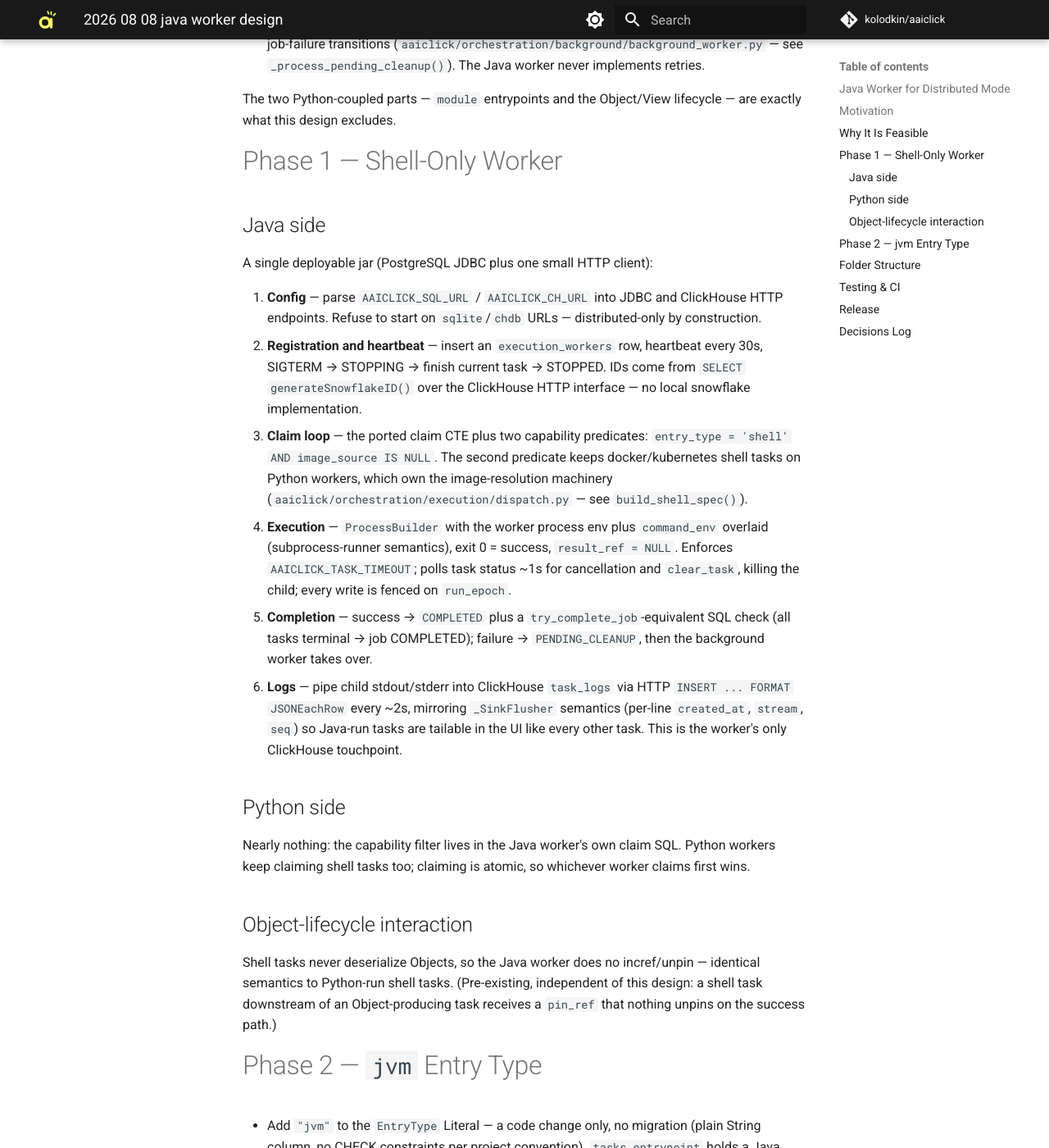
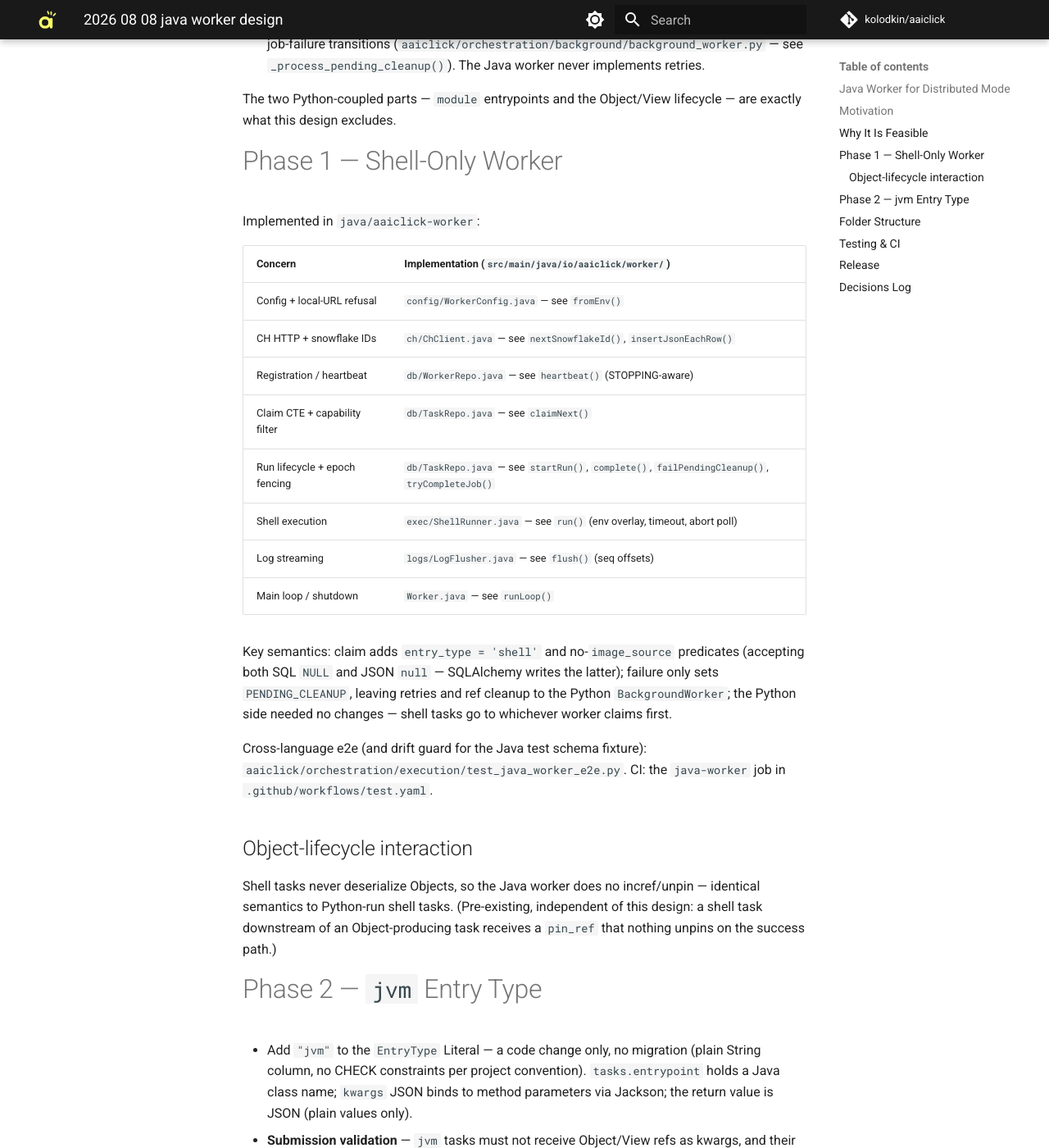
Before and after one commit to kolodkin/aaiclick, an MkDocs documentation site: the page built from docs/superpowers/specs/2026-08-08-java-worker-design.md, in a window 1280 px wide and 1400 px high, scrolled down 882 px. Shown: the whole window at 82% size. Built offline with MkDocs 1.6.1 and Material for MkDocs 9.7.7, drawn with Linux system fonts in a browser that asks for light colours; comment, search, counter and statistics services are not loaded; some of the changed text lies outside the part shown.

Commit message:
docs: java worker phase 1 references
Co-Authored-By: Claude Fable 5 <noreply@anthropic.com>
Claude-Session: https://claude.ai/code/session_01DSUAHYJkbYYm7VGfehaWaM

```diff
--- a/docs/superpowers/specs/2026-08-08-java-worker-design.md
+++ b/docs/superpowers/specs/2026-08-08-java-worker-design.md
@@ -36,41 +36,28 @@ lifecycle — are exactly what this design excludes.
 
 # Phase 1 — Shell-Only Worker
 
-## Java side
+Implemented in `java/aaiclick-worker`:
 
-A single deployable jar (PostgreSQL JDBC plus one small HTTP client):
+| Concern                   | Implementation (`src/main/java/io/aaiclick/worker/`)          |
+|---------------------------|---------------------------------------------------------------|
+| Config + local-URL refusal| `config/WorkerConfig.java` — see `fromEnv()`                  |
+| CH HTTP + snowflake IDs   | `ch/ChClient.java` — see `nextSnowflakeId()`, `insertJsonEachRow()` |
+| Registration / heartbeat  | `db/WorkerRepo.java` — see `heartbeat()` (STOPPING-aware)     |
+| Claim CTE + capability filter | `db/TaskRepo.java` — see `claimNext()`                    |
+| Run lifecycle + epoch fencing | `db/TaskRepo.java` — see `startRun()`, `complete()`, `failPendingCleanup()`, `tryCompleteJob()` |
+| Shell execution           | `exec/ShellRunner.java` — see `run()` (env overlay, timeout, abort poll) |
+| Log streaming             | `logs/LogFlusher.java` — see `flush()` (seq offsets)          |
+| Main loop / shutdown      | `Worker.java` — see `runLoop()`                               |
 
-1. **Config** — parse `AAICLICK_SQL_URL` / `AAICLICK_CH_URL` into JDBC and
-   ClickHouse HTTP endpoints. Refuse to start on `sqlite`/`chdb` URLs —
-   distributed-only by construction.
-2. **Registration and heartbeat** — insert an `execution_workers` row,
-   heartbeat every 30s, SIGTERM → STOPPING → finish current task → STOPPED.
-   IDs come from `SELECT generateSnowflakeID()` over the ClickHouse HTTP
-   interface — no local snowflake implementation.
-3. **Claim loop** — the ported claim CTE plus two capability predicates:
-   `entry_type = 'shell' AND image_source IS NULL`. The second predicate keeps
-   docker/kubernetes shell tasks on Python workers, which own the
-   image-resolution machinery (`aaiclick/orchestration/execution/dispatch.py`
-   — see `build_shell_spec()`).
-4. **Execution** — `ProcessBuilder` with the worker process env plus
-   `command_env` overlaid (subprocess-runner semantics), exit 0 = success,
-   `result_ref = NULL`. Enforces `AAICLICK_TASK_TIMEOUT`; polls task status
-   ~1s for cancellation and `clear_task`, killing the child; every write is
-   fenced on `run_epoch`.
-5. **Completion** — success → `COMPLETED` plus a `try_complete_job`-equivalent
-   SQL check (all tasks terminal → job COMPLETED); failure →
-   `PENDING_CLEANUP`, then the background worker takes over.
-6. **Logs** — pipe child stdout/stderr into ClickHouse `task_logs` via HTTP
-   `INSERT ... FORMAT JSONEachRow` every ~2s, mirroring `_SinkFlusher`
-   semantics (per-line `created_at`, `stream`, `seq`) so Java-run tasks are
-   tailable in the UI like every other task. This is the worker's only
-   ClickHouse touchpoint.
+Key semantics: claim adds `entry_type = 'shell'` and no-`image_source`
+predicates (accepting both SQL `NULL` and JSON `null` — SQLAlchemy writes the
+latter); failure only sets `PENDING_CLEANUP`, leaving retries and ref cleanup
+to the Python `BackgroundWorker`; the Python side needed no changes — shell
+tasks go to whichever worker claims first.
 
-## Python side
-
-Nearly nothing: the capability filter lives in the Java worker's own claim
-SQL. Python workers keep claiming shell tasks too; claiming is atomic, so
-whichever worker claims first wins.
+Cross-language e2e (and drift guard for the Java test schema fixture):
+`aaiclick/orchestration/execution/test_java_worker_e2e.py`. CI: the
+`java-worker` job in `.github/workflows/test.yaml`.
 
 ## Object-lifecycle interaction
 
@@ -128,12 +115,12 @@ builds only the worker module; the parent POM makes the API module additive.
 
 # Testing & CI
 
-- New job in `test.yaml`: Maven build + unit tests.
-- The worker joins the existing distributed-backend integration matrix:
-  submit a shell job via the Python CLI, run the Java worker against the same
-  PostgreSQL + ClickHouse, assert completion, logs, cancellation, and
-  dead-worker reaping (kill -9 the worker; the background worker marks the
-  task PENDING_CLEANUP).
+The `java-worker` job in `.github/workflows/test.yaml` runs Maven unit tests
+and then the cross-language e2e against a Python-migrated schema. Java test
+backends resolve from `AAICLICK_TEST_PG_JDBC` / `AAICLICK_TEST_CH_HTTP` env
+vars or fall back to Testcontainers
+(`java/aaiclick-worker/src/test/java/io/aaiclick/worker/testsupport/Backends.java`),
+so the suite also runs in Docker-less sandboxes against external servers.
 
 # Release
 
```
Also changed, not shown: docs/designs/orchestration.md (+6 -0 lines).
